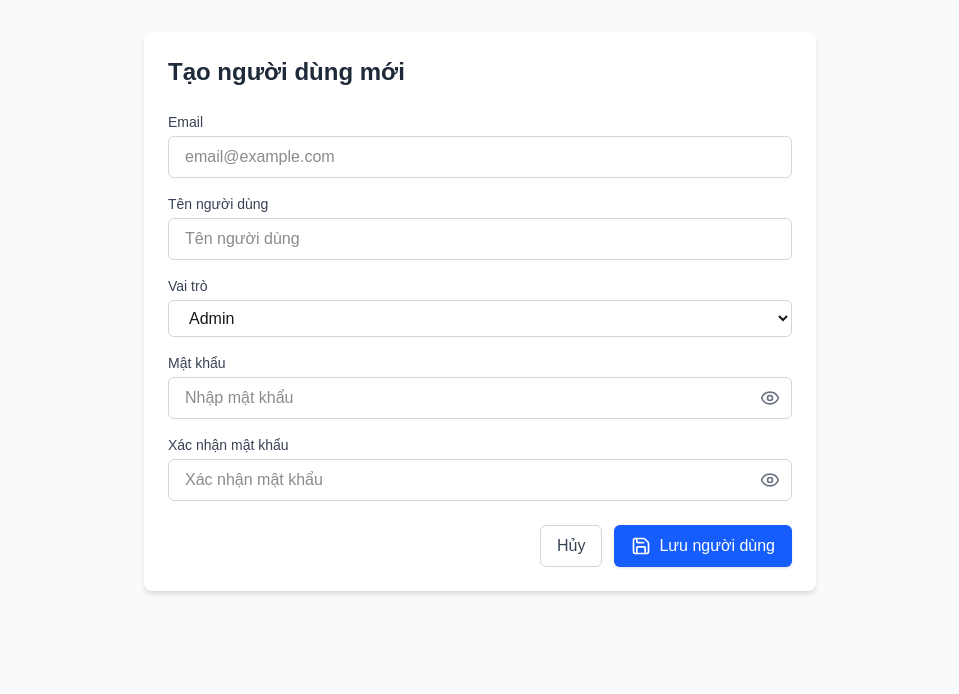
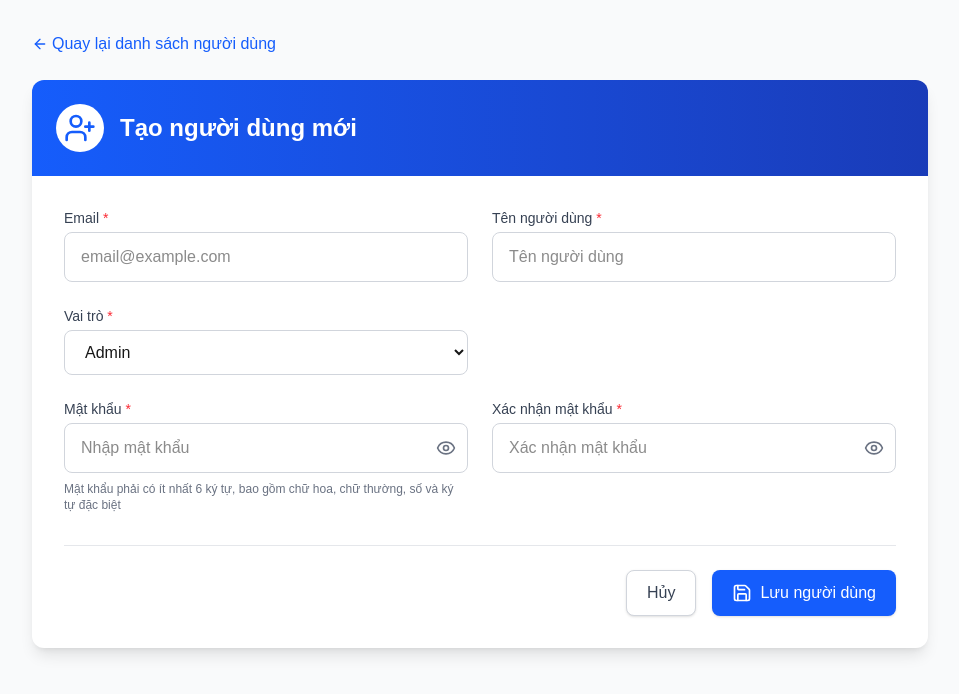
Before and after one commit to nlpn1408/intern-hopper-teamwork-project-FE, a Next.js app: page /users/add in a window 1280 px wide. Shown: the top 694 px of the page, without its empty margins (160-1119 px from the left). Built offline with nearby package versions, Linux system fonts and the light colour scheme; sample sign-in values are in the browser's storage.

Commit message:
Update page.tsx

```diff
--- a/src/app/users/add/page.tsx
+++ b/src/app/users/add/page.tsx
@@ -1,8 +1,9 @@
 "use client";
-import React, { useState, ChangeEvent, FormEvent } from 'react';
+
+
+import React, { useState, useEffect, ChangeEvent, FormEvent } from 'react';
 import { useRouter } from 'next/navigation';
-import { Eye, EyeOff, Save, X } from 'lucide-react';
-
+import { Eye, EyeOff, Save, X, UserPlus, ArrowLeft, AlertCircle } from 'lucide-react';
 
 interface FormData {
   email: string;
@@ -11,6 +12,7 @@ interface FormData {
   confirmPassword: string;
   role_id: string;
 }
+
 interface FormErrors {
   email?: string;
   username?: string;
@@ -20,7 +22,7 @@ interface FormErrors {
 
 const roleOptions = [
   { id: 0, name: 'Admin' },
-  { id: 1, name: 'User' }
+  { id: 1, name: 'User' },
 ];
 
 export default function UserCreationForm() {
@@ -39,18 +41,31 @@ export default function UserCreationForm() {
   const [errors, setErrors] = useState<FormErrors>({});
   const [successMessage, setSuccessMessage] = useState('');
   const [errorMessage, setErrorMessage] = useState('');
+  const [showModal, setShowModal] = useState(false);
+  const [isSubmitting, setIsSubmitting] = useState(false);
+
+  // Kiểm tra token khi component được mount
+  useEffect(() => {
+    const token = localStorage.getItem('token');
+    if (!token) {
+      setShowModal(true); // Hiển thị modal nếu không có token
+      setTimeout(() => {
+        router.push('/login'); // Chuyển hướng đến trang đăng nhập sau 3 giây
+      }, 3000);
+    }
+  }, [router]);
 
   const handleChange = (e: ChangeEvent<HTMLInputElement | HTMLSelectElement>) => {
     const { name, value } = e.target;
     setFormData({
       ...formData,
-      [name]: value
+      [name]: value,
     });
 
     if (errors[name as keyof FormErrors]) {
       setErrors({
         ...errors,
-        [name]: ''
+        [name]: '',
       });
     }
   };
@@ -94,24 +109,25 @@ export default function UserCreationForm() {
 
   const handleSubmit = async (e: FormEvent<HTMLFormElement>) => {
     e.preventDefault();
+    setIsSubmitting(true);
 
-    // Kiểm tra form
     if (validateForm()) {
       try {
-
-        const emailCheckResponse = await fetch(`http://localhost:3001/api/auth/register?email=${formData.email}`);
+        const emailCheckResponse = await fetch(`http://localhost:3001/user?email=${formData.email}`);
         const emailCheckData = await emailCheckResponse.json();
 
         if (emailCheckData.length > 0) {
           setErrorMessage('Email đã tồn tại!');
+          setIsSubmitting(false);
           return;
         }
 
-
+        const token = localStorage.getItem('token');
         const response = await fetch('http://localhost:3001/api/auth/register', {
           method: 'POST',
           headers: {
             'Content-Type': 'application/json',
+            Authorization: `Bearer ${token}`,
           },
           body: JSON.stringify({
             email: formData.email,
@@ -147,46 +163,101 @@ export default function UserCreationForm() {
       } catch (error) {
         console.error('Lỗi mạng:', error);
         setErrorMessage('Có lỗi xảy ra khi gọi API');
+      } finally {
+        setIsSubmitting(false);
       }
+    } else {
+      setIsSubmitting(false);
     }
   };
 
-
+  const handleCancel = () => {
+    router.push('/users');
+  };
 
   return (
     <div className="bg-gray-50 min-h-screen py-8">
-      <div className="max-w-2xl mx-auto bg-white rounded-lg shadow-md p-6">
-        <div className="flex justify-between items-center mb-6">
-          <h2 className="text-2xl font-bold text-gray-800">Tạo người dùng mới</h2>
+    {showModal && (
+    <div className="fixed inset-0 z-50 flex items-center justify-center bg-opacity-50 backdrop-blur-xs ">
+      <div className="bg-white p-8 rounded-lg shadow-xl max-w-md w-full animate-fade-in">
+        <div className="flex items-center justify-center mb-6 text-red-600">
+          <AlertCircle className="h-12 w-12" />
+        </div>
+        <h3 className="text-xl font-bold text-center text-gray-800 mb-2">Phiên đăng nhập hết hạn</h3>
+        <p className="text-gray-600 text-center mb-6">Vui lòng đăng nhập để tiếp tục sử dụng hệ thống</p>
+        <div className="w-full bg-gray-200 rounded-full h-1.5 mb-4">
+          <div className="bg-blue-600 h-1.5 rounded-full animate-progress"></div>
+        </div>
+        <p className="text-sm text-gray-500 text-center">Đang chuyển hướng đến trang đăng nhập...</p>
+      </div>
+   </div>
+    )}
+
+      <div className="max-w-4xl mx-auto">
+        <div className="mb-6">
+          <button
+            onClick={handleCancel}
+            className="flex items-center text-blue-600 hover:text-blue-800 transition-colors"
+          >
+            <ArrowLeft className="h-4 w-4 mr-1" />
+            <span>Quay lại danh sách người dùng</span>
+          </button>
         </div>
 
+        <div className="bg-white rounded-xl shadow-lg overflow-hidden">
+          <div className="bg-gradient-to-r from-blue-600 to-blue-800 p-6">
+            <div className="flex items-center">
+              <div className="rounded-full bg-white p-2 mr-4">
+                <UserPlus className="h-8 w-8 text-blue-600" />
+              </div>
+              <h2 className="text-2xl font-bold text-white">Tạo người dùng mới</h2>
+            </div>
+          </div>
+
+          <div className="p-8">
             {successMessage && (
-          <div className="mb-4 bg-green-100 border border-green-400 text-green-700 px-4 py-3 rounded relative">
-            <span className="block sm:inline">{successMessage}</span>
+              <div className="mb-6 bg-green-50 border-l-4 border-green-500 p-4 rounded-md flex items-start">
+                <div className="flex-shrink-0 pt-0.5">
+                  <svg className="h-5 w-5 text-green-500" viewBox="0 0 20 20" fill="currentColor">
+                    <path fillRule="evenodd" d="M10 18a8 8 0 100-16 8 8 0 000 16zm3.707-9.293a1 1 0 00-1.414-1.414L9 10.586 7.707 9.293a1 1 0 00-1.414 1.414l2 2a1 1 0 001.414 0l4-4z" clipRule="evenodd" />
+                  </svg>
+                </div>
+                <div className="ml-3">
+                  <p className="text-sm text-green-700">{successMessage}</p>
+                </div>
                 <button
-              className="absolute top-0 bottom-0 right-0 px-4 py-3"
+                  className="ml-auto text-green-500 hover:text-green-700"
                   onClick={() => setSuccessMessage('')}
                 >
                   <X className="h-5 w-5" />
                 </button>
               </div>
             )}
+
             {errorMessage && (
-          <div className="mb-4 bg-red-100 border border-red-400 text-red-700 px-4 py-3 rounded relative">
-            <span className="block sm:inline">{errorMessage}</span>
+              <div className="mb-6 bg-red-50 border-l-4 border-red-500 p-4 rounded-md flex items-start">
+                <div className="flex-shrink-0 pt-0.5">
+                  <svg className="h-5 w-5 text-red-500" viewBox="0 0 20 20" fill="currentColor">
+                    <path fillRule="evenodd" d="M10 18a8 8 0 100-16 8 8 0 000 16zM8.707 7.293a1 1 0 00-1.414 1.414L8.586 10l-1.293 1.293a1 1 0 101.414 1.414L10 11.414l1.293 1.293a1 1 0 001.414-1.414L11.414 10l1.293-1.293a1 1 0 00-1.414-1.414L10 8.586 8.707 7.293z" clipRule="evenodd" />
+                  </svg>
+                </div>
+                <div className="ml-3">
+                  <p className="text-sm text-red-700">{errorMessage}</p>
+                </div>
                 <button
-              className="absolute top-0 bottom-0 right-0 px-4 py-3"
+                  className="ml-auto text-red-500 hover:text-red-700"
                   onClick={() => setErrorMessage('')}
                 >
                   <X className="h-5 w-5" />
                 </button>
               </div>
             )}
-        <form onSubmit={handleSubmit}>
-          <div className="space-y-4">
+
+            <form onSubmit={handleSubmit} className="space-y-6">
+              <div className="grid grid-cols-1 md:grid-cols-2 gap-6">
                 <div>
                   <label htmlFor="email" className="block text-sm font-medium text-gray-700 mb-1">
-                Email
+                    Email <span className="text-red-500">*</span>
                   </label>
                   <input
                     type="email"
@@ -194,19 +265,24 @@ export default function UserCreationForm() {
                     name="email"
                     value={formData.email}
                     onChange={handleChange}
-                className={`w-full px-4 py-2 border rounded-md focus:ring-blue-500 focus:border-blue-500 ${
-                  errors.email ? 'border-red-500' : 'border-gray-300'
+                    className={`w-full px-4 py-3 border rounded-lg focus:ring-2 focus:outline-none transition-colors ${
+                      errors.email
+                        ? 'border-red-300 bg-red-50 focus:border-red-500 focus:ring-red-200'
+                        : 'border-gray-300 focus:border-blue-500 focus:ring-blue-200'
                     }`}
                     placeholder="email@example.com"
                   />
                   {errors.email && (
-                <p className="mt-1 text-sm text-red-600">{errors.email}</p>
+                    <p className="mt-1.5 text-sm text-red-600 flex items-center">
+                      <AlertCircle className="h-4 w-4 mr-1" />
+                      {errors.email}
+                    </p>
                   )}
                 </div>
 
                 <div>
                   <label htmlFor="username" className="block text-sm font-medium text-gray-700 mb-1">
-                Tên người dùng
+                    Tên người dùng <span className="text-red-500">*</span>
                   </label>
                   <input
                     type="text"
@@ -214,26 +290,31 @@ export default function UserCreationForm() {
                     name="username"
                     value={formData.username}
                     onChange={handleChange}
-                className={`w-full px-4 py-2 border rounded-md focus:ring-blue-500 focus:border-blue-500 ${
-                  errors.username ? 'border-red-500' : 'border-gray-300'
+                    className={`w-full px-4 py-3 border rounded-lg focus:ring-2 focus:outline-none transition-colors ${
+                      errors.username
+                        ? 'border-red-300 bg-red-50 focus:border-red-500 focus:ring-red-200'
+                        : 'border-gray-300 focus:border-blue-500 focus:ring-blue-200'
                     }`}
                     placeholder="Tên người dùng"
                   />
                   {errors.username && (
-                <p className="mt-1 text-sm text-red-600">{errors.username}</p>
+                    <p className="mt-1.5 text-sm text-red-600 flex items-center">
+                      <AlertCircle className="h-4 w-4 mr-1" />
+                      {errors.username}
+                    </p>
                   )}
                 </div>
 
                 <div>
                   <label htmlFor="role_id" className="block text-sm font-medium text-gray-700 mb-1">
-                Vai trò
+                    Vai trò <span className="text-red-500">*</span>
                   </label>
                   <select
                     id="role_id"
                     name="role_id"
                     value={formData.role_id}
                     onChange={handleChange}
-                className="w-full px-4 py-2 border border-gray-300 rounded-md focus:ring-blue-500 focus:border-blue-500"
+                    className="w-full px-4 py-3 border border-gray-300 rounded-lg focus:ring-2 focus:ring-blue-200 focus:border-blue-500 focus:outline-none transition-colors bg-white"
                   >
                     {roleOptions.map(role => (
                       <option key={role.id} value={role.id}>{role.name}</option>
@@ -241,9 +322,10 @@ export default function UserCreationForm() {
                   </select>
                 </div>
 
+                <div className="md:col-span-2 grid grid-cols-1 md:grid-cols-2 gap-6">
                   <div>
                     <label htmlFor="password" className="block text-sm font-medium text-gray-700 mb-1">
-                Mật khẩu
+                      Mật khẩu <span className="text-red-500">*</span>
                     </label>
                     <div className="relative">
                       <input
@@ -252,27 +334,35 @@ export default function UserCreationForm() {
                         name="password"
                         value={formData.password}
                         onChange={handleChange}
-                  className={`w-full px-4 py-2 border rounded-md focus:ring-blue-500 focus:border-blue-500 ${
-                    errors.password ? 'border-red-500' : 'border-gray-300'
+                        className={`w-full px-4 py-3 border rounded-lg focus:ring-2 focus:outline-none transition-colors ${
+                          errors.password
+                            ? 'border-red-300 bg-red-50 focus:border-red-500 focus:ring-red-200'
+                            : 'border-gray-300 focus:border-blue-500 focus:ring-blue-200'
                         }`}
                         placeholder="Nhập mật khẩu"
                       />
                       <button
                         type="button"
-                  className="absolute inset-y-0 right-0 pr-3 flex items-center text-gray-500"
+                        className="absolute inset-y-0 right-0 pr-3 flex items-center text-gray-500 hover:text-gray-700"
                         onClick={() => setShowPassword(!showPassword)}
                       >
                         {showPassword ? <EyeOff className="h-5 w-5" /> : <Eye className="h-5 w-5" />}
                       </button>
                     </div>
                     {errors.password && (
-                <p className="mt-1 text-sm text-red-600">{errors.password}</p>
+                      <p className="mt-1.5 text-sm text-red-600 flex items-center">
+                        <AlertCircle className="h-4 w-4 mr-1" />
+                        {errors.password}
+                      </p>
                     )}
+                    <div className="mt-2">
+                      <p className="text-xs text-gray-500">Mật khẩu phải có ít nhất 6 ký tự, bao gồm chữ hoa, chữ thường, số và ký tự đặc biệt</p>
+                    </div>
                   </div>
 
                   <div>
                     <label htmlFor="confirmPassword" className="block text-sm font-medium text-gray-700 mb-1">
-                Xác nhận mật khẩu
+                      Xác nhận mật khẩu <span className="text-red-500">*</span>
                     </label>
                     <div className="relative">
                       <input
@@ -281,52 +371,81 @@ export default function UserCreationForm() {
                         name="confirmPassword"
                         value={formData.confirmPassword}
                         onChange={handleChange}
-                  className={`w-full px-4 py-2 border rounded-md focus:ring-blue-500 focus:border-blue-500 ${
-                    errors.confirmPassword ? 'border-red-500' : 'border-gray-300'
+                        className={`w-full px-4 py-3 border rounded-lg focus:ring-2 focus:outline-none transition-colors ${
+                          errors.confirmPassword
+                            ? 'border-red-300 bg-red-50 focus:border-red-500 focus:ring-red-200'
+                            : 'border-gray-300 focus:border-blue-500 focus:ring-blue-200'
                         }`}
                         placeholder="Xác nhận mật khẩu"
                       />
                       <button
                         type="button"
-                  className="absolute inset-y-0 right-0 pr-3 flex items-center text-gray-500"
+                        className="absolute inset-y-0 right-0 pr-3 flex items-center text-gray-500 hover:text-gray-700"
                         onClick={() => setShowConfirmPassword(!showConfirmPassword)}
                       >
                         {showConfirmPassword ? <EyeOff className="h-5 w-5" /> : <Eye className="h-5 w-5" />}
                       </button>
                     </div>
                     {errors.confirmPassword && (
-                <p className="mt-1 text-sm text-red-600">{errors.confirmPassword}</p>
+                      <p className="mt-1.5 text-sm text-red-600 flex items-center">
+                        <AlertCircle className="h-4 w-4 mr-1" />
+                        {errors.confirmPassword}
+                      </p>
                     )}
                   </div>
                 </div>
+              </div>
 
-          <div className="mt-6 flex justify-end space-x-3">
+              <div className="mt-8 pt-6 border-t border-gray-200 flex justify-end space-x-4">
                 <button
                   type="button"
-              className="px-4 py-2 border border-gray-300 rounded-md text-gray-700 bg-white hover:bg-gray-50 focus:outline-none focus:ring-2 focus:ring-offset-2 focus:ring-blue-500"
-              onClick={() => {
-                setFormData({
-                  email: '',
-                  username: '',
-                  password: '',
-                  confirmPassword: '',
-                  role_id: '0',
-                });
-                setErrors({});
-              }}
+                  onClick={handleCancel}
+                  className="px-5 py-2.5 rounded-lg border border-gray-300 text-gray-700 bg-white hover:bg-gray-50 focus:outline-none focus:ring-2 focus:ring-offset-2 focus:ring-gray-500 transition-colors shadow-sm"
                 >
                   Hủy
                 </button>
                 <button
                   type="submit"
-              className="px-4 py-2 border border-transparent rounded-md shadow-sm text-white bg-blue-600 hover:bg-blue-700 focus:outline-none focus:ring-2 focus:ring-offset-2 focus:ring-blue-500 flex items-center"
+                  disabled={isSubmitting}
+                  className={`px-5 py-2.5 rounded-lg text-white bg-blue-600 hover:bg-blue-700 focus:outline-none focus:ring-2 focus:ring-offset-2 focus:ring-blue-500 transition-colors shadow-sm flex items-center ${isSubmitting ? 'opacity-70 cursor-not-allowed' : ''}`}
                 >
+                  {isSubmitting ? (
+                    <>
+                      <svg className="animate-spin -ml-1 mr-2 h-5 w-5 text-white" xmlns="http://www.w3.org/2000/svg" fill="none" viewBox="0 0 24 24">
+                        <circle className="opacity-25" cx="12" cy="12" r="10" stroke="currentColor" strokeWidth="4"></circle>
+                        <path className="opacity-75" fill="currentColor" d="M4 12a8 8 0 018-8V0C5.373 0 0 5.373 0 12h4zm2 5.291A7.962 7.962 0 014 12H0c0 3.042 1.135 5.824 3 7.938l3-2.647z"></path>
+                      </svg>
+                      Đang xử lý...
+                    </>
+                  ) : (
+                    <>
                       <Save className="h-5 w-5 mr-2" />
                       Lưu người dùng
+                    </>
+                  )}
                 </button>
               </div>
             </form>
           </div>
         </div>
+      </div>
+
+      <style jsx>{`
+        @keyframes fadeIn {
+          from { opacity: 0; transform: translateY(-20px); }
+          to { opacity: 1; transform: translateY(0); }
+        }
+        @keyframes progress {
+          0% { width: 0%; }
+          100% { width: 100%; }
+        }
+        .animate-fade-in {
+          animation: fadeIn 0.5s ease-out forwards;
+        }
+        .animate-progress {
+          animation: progress 3s linear forwards;
+        }
+      `}</style>
+    </div>
   );
 }
```
Lines whose indentation alone changed are shown as unchanged.
